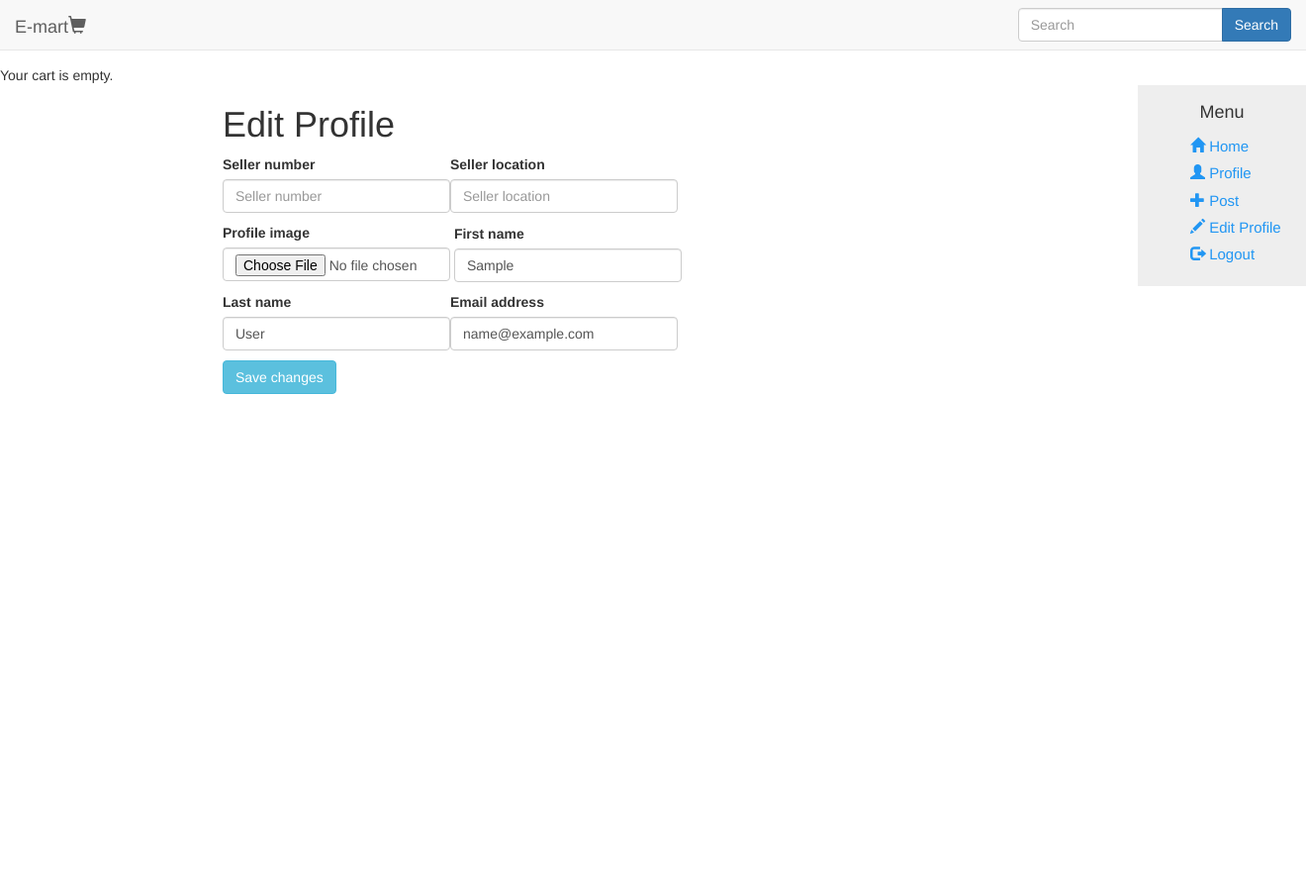
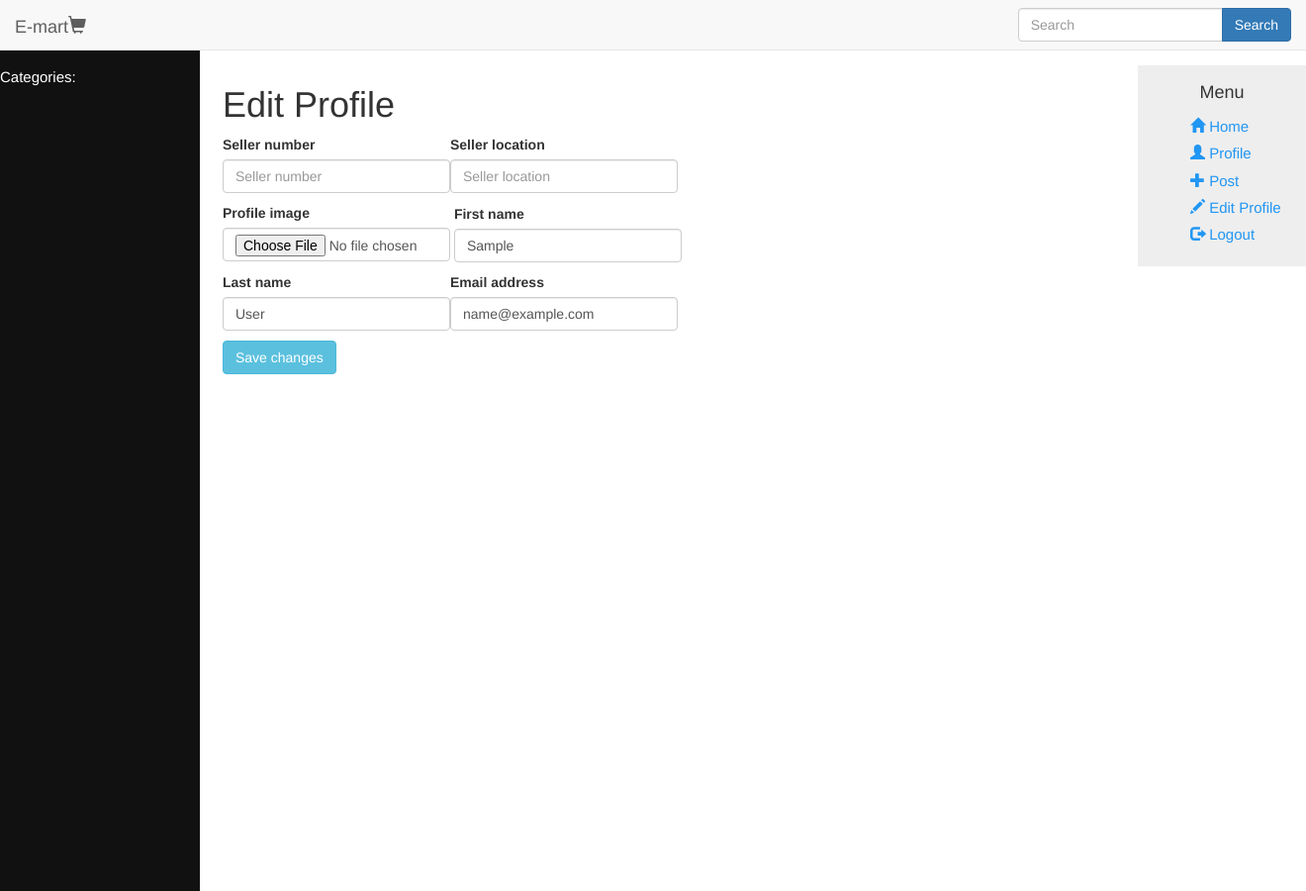
Before and after one commit to vincentmuya/ecommerce, a Django app: a page that uses app/templates/base.html in a window 1320 px wide. Shown: the whole page at 99% size. Run offline with Django 3.2, Linux system fonts and the light colour scheme; the visitor is signed in with stand-in values (Sample User, id 1); some libraries are stand-ins or nearby versions; some web fonts are replaced.

Commit message:
called the category items in the side nav and was able to link each category with its id and slug and also the category url is working okay

```diff
--- a/app/templates/base.html
+++ b/app/templates/base.html
@@ -1,46 +1,49 @@
 {% load bootstrap3 %} {%load staticfiles%}
 <!DOCTYPE html>
 <html>
-
   <head>
     <link rel="icon" href="" type="image/gif" sizes="16x16">
     <meta name="viewport" content="width=device-width,initial-scale=1,maximum-scale=1,user-scalable=no">
     <meta http-equiv="X-UA-Compatible" content="IE=edge,chrome=1">
     <meta name="HandheldFriendly" content="true">
     <link rel="stylesheet" type="text/css" href="//fonts.googleapis.com/css?family=Love+Ya+Like+A+Sister" />
-  <link href='https://fonts.googleapis.com/css?family=Balthazar' rel='stylesheet'> {% bootstrap_css%}
-  <meta charset="utf-8"> {% if title %}
+    <link href='https://fonts.googleapis.com/css?family=Balthazar' rel='stylesheet'>
+    {% bootstrap_css%}
+    <meta charset="utf-8">
+
+    {% if title %}
     <title>{{title}}</title>
     {% else %}
-  <title> Ecommerce </title>
+      <title> Ecommerce  </title>
     {% endif %}
 
 
   </head>
-
   <body>
-  <div id="subheader">
-    <div class="cart"> Your cart is empty. </div>
-  </div>
-  <div id="content">
 
     {%block content %}
-
+    <div  id="sidenav">
+    <h5 id="cat">Categories:</h5>
+    {%for category in categories%}
+    <p><a href="/{{category.slug}}">{{category.name}}</a></p>
+    {%endfor%}
+  </div>
 
     <div id="sidebar">
-      <h4 span style="text-align:center;">Menu</h4> {% if user.is_authenticated %}
+      <h4 span style="text-align:center;">Menu</h4>
+      {% if user.is_authenticated %}
 <ul class="" role="menu">
 <li>
-          <a href=""><span class="glyphicon glyphicon-home"></span> Home</a>
+  <a href="{%url 'product_list'%}"><span class="glyphicon glyphicon-home"></span> Home</a>
 </li>
 <li>
-          <a href=""><span class="glyphicon glyphicon-user"></span> Profile</a>
+  <a href="{%url 'profile' user.id%}"><span class="glyphicon glyphicon-user"></span> Profile</a>
 </li>
 <li>
-          <a href=""><span class="glyphicon glyphicon-plus"></span> Post</a>
+  <a href="{%url 'new-item' %}"><span class="glyphicon glyphicon-plus"></span> Post</a>
 </li>
 <li>
-          <a href=""><span class="glyphicon glyphicon-pencil"></span> Edit Profile</a>
+  <a href="{%url 'update-profile' user.id%}"><span class="glyphicon glyphicon-pencil"></span> Edit Profile</a>
 </li>
 <li>
   <!-- <a href="/accounts/password/change">Change Password</a> -->
@@ -53,18 +56,17 @@
 
       {% else %}
       <li>
-        <a href="/accounts/login"><span class="glyphicon glyphicon-log-in"></span> Login</a>
+        <a  href="/accounts/login"><span class="glyphicon glyphicon-log-in"></span> Login</a>
       </li>
       <li>
-        <a href="/accounts/register"><span class="glyphicon glyphicon-pencil"></span> Sign up</a>
+        <a  href="/accounts/register"><span class="glyphicon glyphicon-pencil"></span> Sign up</a>
       </li>
       <li>
-        <a href="/accounts/login"><span class="glyphicon glyphicon-upload"></span> Post</a>
+        <a  href="/accounts/login"><span class="glyphicon glyphicon-upload"></span> Post</a>
       </li>
       {% endif %}
     </div>
     {%endblock%}
-  </div>
 <style media="screen">
 #sidenav {
   margin-top: 40px;
@@ -90,7 +92,6 @@
 #sidenav a:hover {
   color: #f1f1f1;
 }
-
 #sidebar {
   width: 170px;
   position: fixed;
@@ -113,17 +114,14 @@
 #sidebar a:hover {
   color: #064579;
 }
-
-    li {
+li{
   list-style: none;
 }
-
-    h5 {
+h5{
   color: white;
   font-size: 15px;
 }
-
-    @media screen and (max-width:650px) {
+@media screen and (max-width:650px){
   #sidenav {
     margin-top: 40px;
     height: 100%;
@@ -141,7 +139,7 @@
 
     {% block scripts %}
           <script src="https://ajax.googleapis.com/ajax/libs/jquery/3.2.1/jquery.min.js"></script>
-  {% bootstrap_javascript %} {% endblock %}
+       {% bootstrap_javascript %}
+      {% endblock %}
   </body>
-
 </html>
```
Also changed, not shown: media/posts/D3k6fh5U4AAOwys.jpeg (added). Lines whose indentation alone changed are shown as unchanged.
